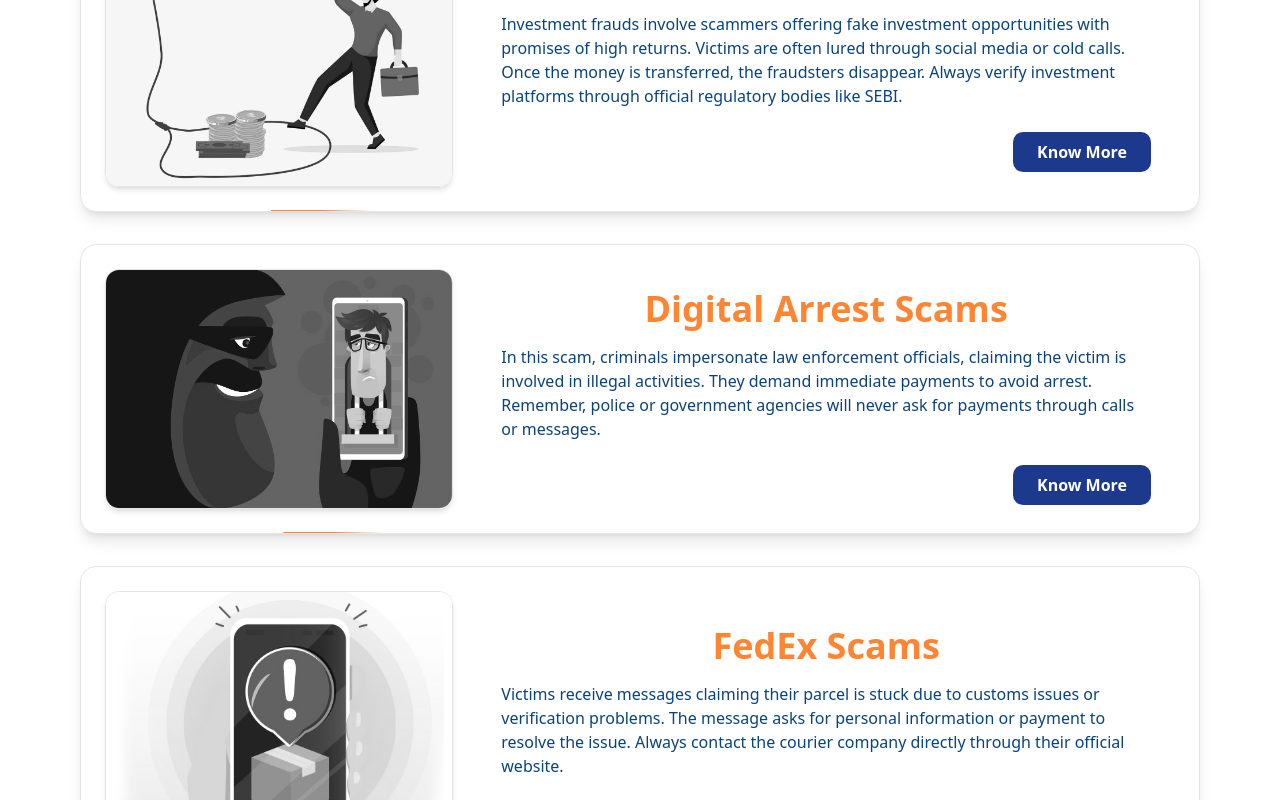
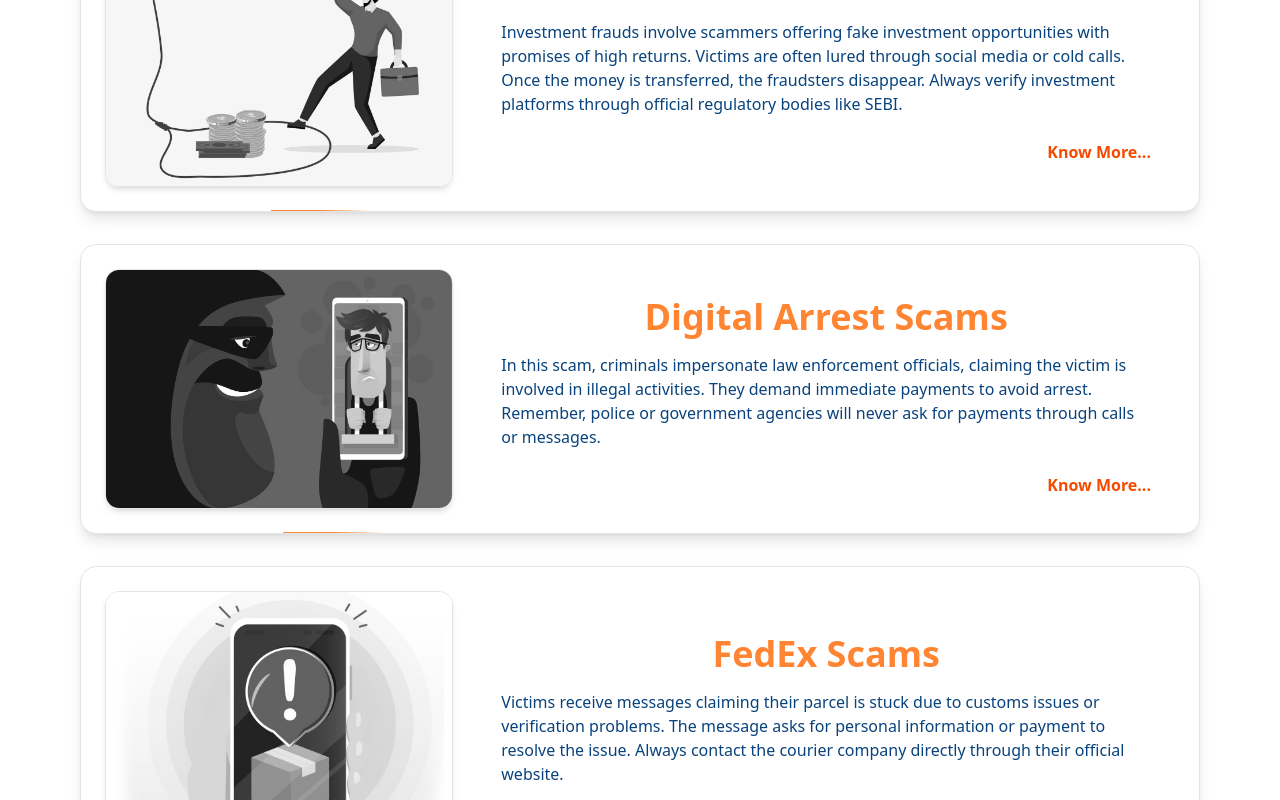
Before and after one commit to sujaykumar007/Hacfy-cyber-chetana, a Next.js app: page /blog in a window 1280 px wide. Shown: the part 900-1700 px from the top of the page. Built offline with nearby package versions, Linux system fonts and the light colour scheme.

Commit message:
add a image

```diff
--- a/app/blog/component/ServiceCard.tsx
+++ b/app/blog/component/ServiceCard.tsx
@@ -95,7 +95,8 @@
             src={service.image}
             alt={service.name}
             width={600}
-            className="rounded-xl object-cover border shadow-md w-full md:w-auto transition-all duration-500 filter grayscale hover:grayscale-0"
+            className="rounded-xl object-cover border shadow-md w-full md:w-auto transition-all duration-500 filter md:grayscale hover:grayscale-0"
+
           />
         </div>
 
@@ -117,8 +118,8 @@
 
           {/* Know More Button */}
           <div className="mt-6 flex justify-end">
-            <button className="relative overflow-hidden rounded-lg px-6 py-2 font-semibold text-white bg-blue-900">
-              Know More
+            <button className="font-semibold text-orange-600 sm:text-center">
+              Know More...
             </button>
           </div>
         </CardContent>
--- a/app/blog/page.tsx
+++ b/app/blog/page.tsx
@@ -5,7 +5,7 @@
 
 export default function Blog() {
     return(
-        <div className="justify-center items-center ">
+        <div className="justify-center items-center  ">
         <ImageSwiper/>
 
         <div>
--- a/app/homepage/SwiperHome.tsx
+++ b/app/homepage/SwiperHome.tsx
@@ -14,7 +14,8 @@
   { image: '/assets/sbiimage1.png', text: 'Scam 2' },
   { image: '/assets/sbiimage2.png', text: 'Scam 3' },
   { image: '/assets/sbiimage3.png', text: 'Scam 4' },
-  {image : '/assets/tickets.png' , text :'Scam 6'}
+  {image : '/assets/tickets.png' , text :'Scam 6'},
+  {image : '/assets/gibli.png' , text :'Scam 7'}
 
 ];
 
--- a/public/assets/assets.tsx
+++ b/public/assets/assets.tsx
@@ -30,7 +30,7 @@
 import image4 from "./sbiimage3.png"
 import image5 from "./sbi5.png"
 import image6 from "./tickets.png"
-
+import image7 from "./gibli.png"
 export const assets ={
     logo,
     menublack,
@@ -63,7 +63,8 @@
     image3,
     image4,
     image5,
-    image6
+    image6,
+    image7
 
 
 }
```
Also changed, not shown: public/assets/gibli.png (added).
